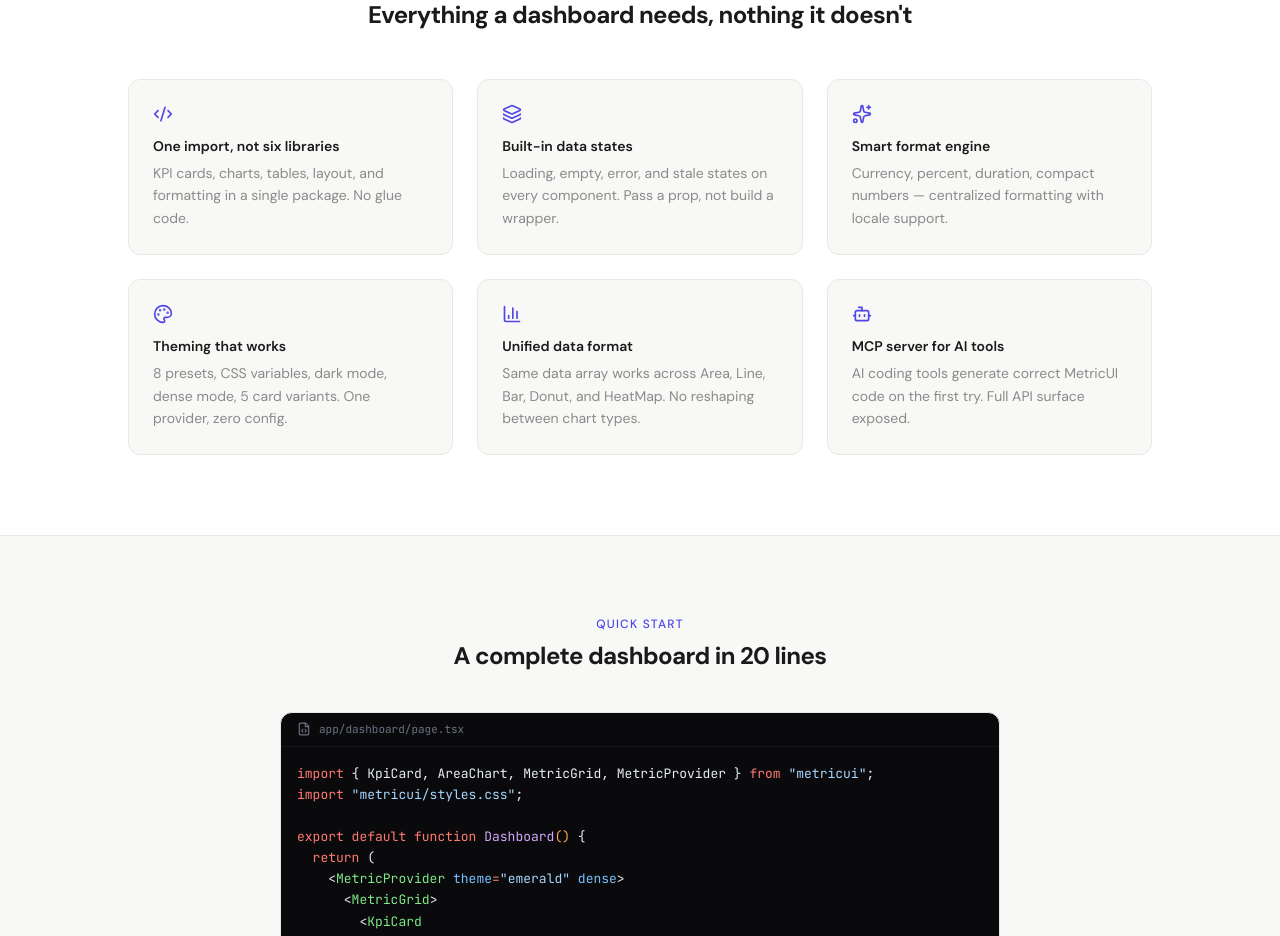
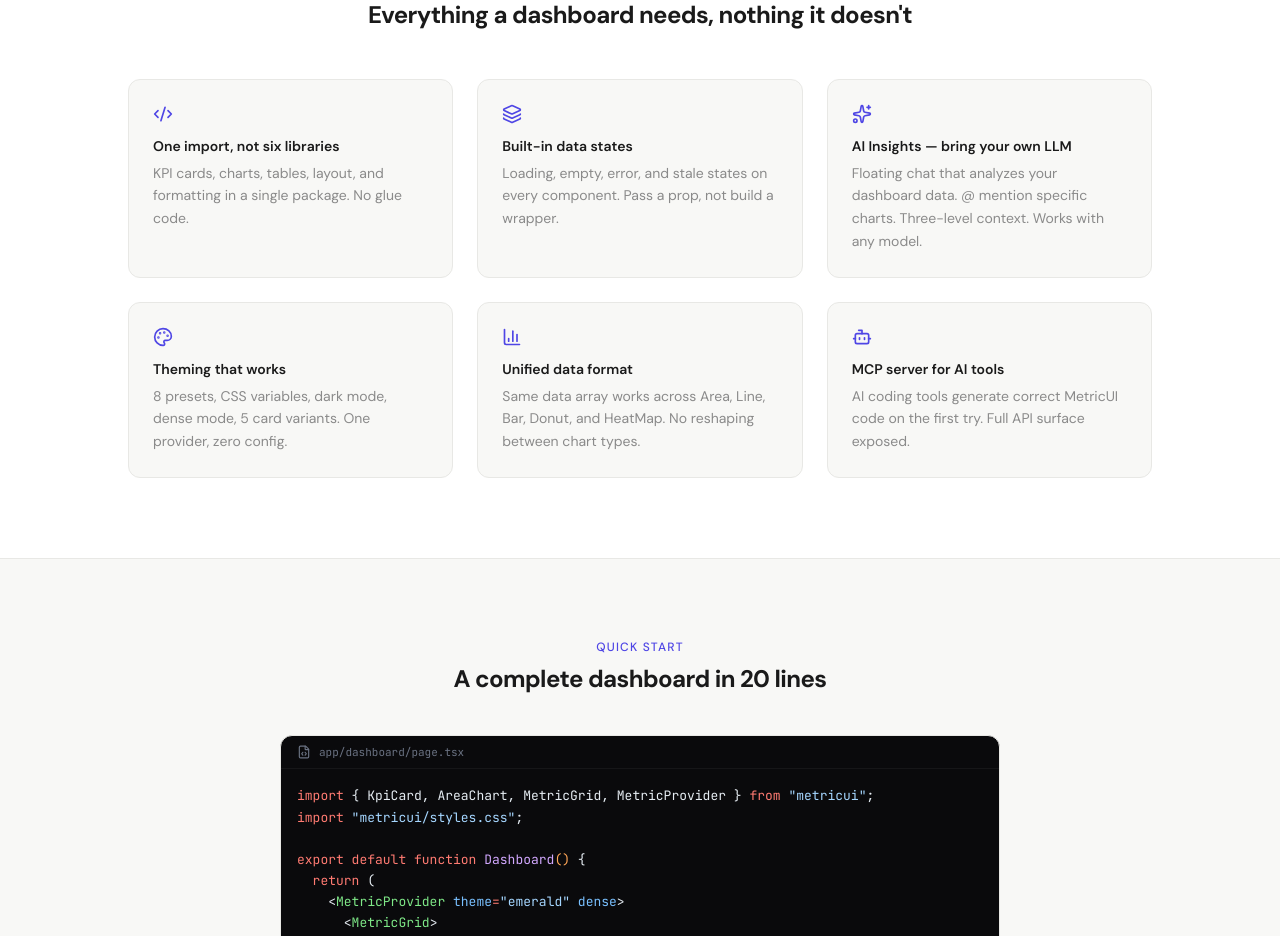
Before and after one commit to mpmcgowen/metricui, a Next.js app: page / in a window 1280 px wide. Shown: the part 3160-4096 px from the top of the page. Built offline with nearby package versions, Linux system fonts and the light colour scheme.

Commit message:
Add AI Insights to homepage features + TOC consistency
Homepage: replaced "Smart format engine" with "AI Insights — bring your own LLM"
as a headline feature. More compelling for landing page visitors.

Co-Authored-By: Claude Opus 4.6 (1M context) <noreply@anthropic.com>

```diff
--- a/src/app/page.tsx
+++ b/src/app/page.tsx
@@ -33,8 +33,8 @@ const features = [
   },
   {
     icon: Sparkles,
-    title: "Smart format engine",
-    description: "Currency, percent, duration, compact numbers — centralized formatting with locale support.",
+    title: "AI Insights — bring your own LLM",
+    description: "Floating chat that analyzes your dashboard data. @ mention specific charts. Three-level context. Works with any model.",
   },
   {
     icon: Palette,
```
